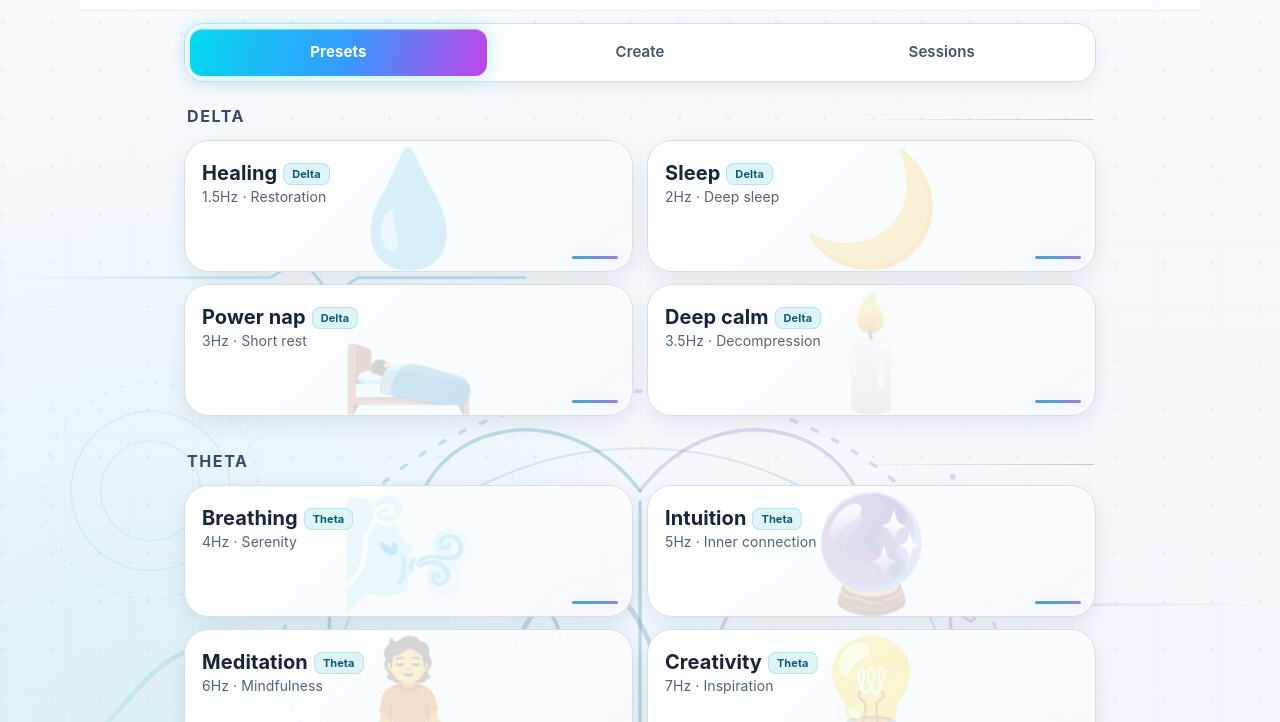
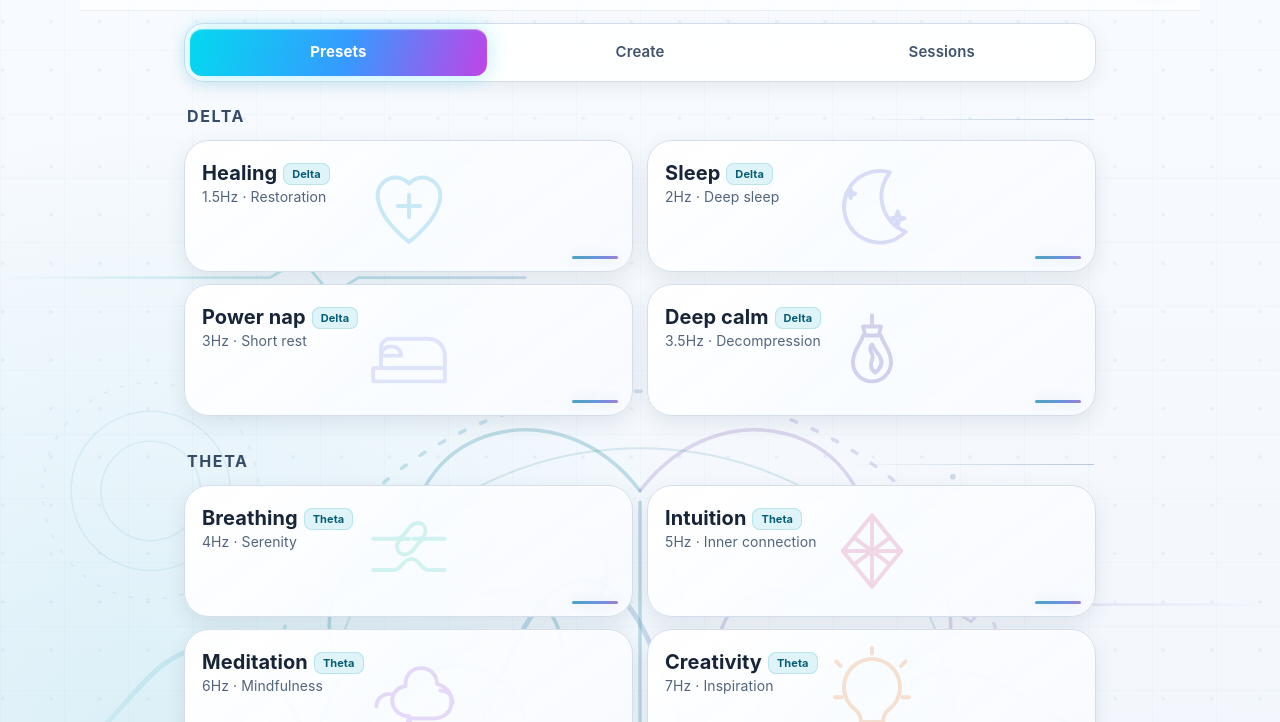
Before and after one commit to scaamanho/binauralbeats, a plain HTML site: page app/index.html in a window 1280 px wide. Shown: the part 78-800 px from the top of the page. Drawn offline with Linux system fonts and the light colour scheme.

Commit message:
feat: replace preset emoji with custom SVG icons
Use matching line-art icons in preset cards and the active preset display. Bump the service worker cache to v44.

```diff
--- a/app/app.js
+++ b/app/app.js
@@ -181,27 +181,53 @@ function translateStatic(){
 }
 const PRESETS = [
   // Agrupadas por onda (Delta→Theta→Alpha→Beta→Gamma) y ascendente por Hz dentro de cada grupo
-  {id:'sanacion',name:'Sanación',sub:'Restauración',icon:'💧',beat:1.5,base:200,wave:'Delta',grad:'linear-gradient(135deg,#0ea5e9,#0369a1)',c1:'#0ea5e9',glow:'rgba(14,165,233,0.4)',desc:'Delta 1.5Hz - Sueño muy profundo y restauración física'},
-  {id:'dormir',name:'Dormir',sub:'Sueño profundo',icon:'🌙',beat:2,base:200,wave:'Delta',grad:'linear-gradient(135deg,#6366f1,#312e81)',c1:'#6366f1',glow:'rgba(99,102,241,0.4)',desc:'Delta 2Hz - Sueño reparador y sanación profunda'},
-  {id:'siesta',name:'Siesta',sub:'Descanso breve',icon:'🛌',beat:3,base:200,wave:'Delta',grad:'linear-gradient(135deg,#818cf8,#4f46e5)',c1:'#818cf8',glow:'rgba(129,140,248,0.4)',desc:'Delta 3Hz - Descanso profundo y recuperación física'},
-  {id:'calma',name:'Calma profunda',sub:'Descompresión',icon:'🕯️',beat:3.5,base:200,wave:'Delta',grad:'linear-gradient(135deg,#4338ca,#1e1b4b)',c1:'#4338ca',glow:'rgba(67,56,202,0.4)',desc:'Delta 3.5Hz - Descompresión física y mental profunda'},
-  {id:'respiracion',name:'Respiración',sub:'Serenidad',icon:'🌬️',beat:4,base:200,wave:'Theta',grad:'linear-gradient(135deg,#2dd4bf,#0d9488)',c1:'#2dd4bf',glow:'rgba(45,212,191,0.4)',desc:'Theta 4Hz - Meditación profunda y conexión subconsciente'},
-  {id:'intuicion',name:'Intuición',sub:'Conexión interna',icon:'🔮',beat:5,base:200,wave:'Theta',grad:'linear-gradient(135deg,#ec4899,#be185d)',c1:'#ec4899',glow:'rgba(236,72,153,0.4)',desc:'Theta 5Hz - Relajación profunda e intuición'},
-  {id:'meditar',name:'Meditación',sub:'Atención plena',icon:'🧘',beat:6,base:200,wave:'Theta',grad:'linear-gradient(135deg,#a855f7,#7e22ce)',c1:'#a855f7',glow:'rgba(168,85,247,0.4)',desc:'Theta 6Hz - Meditación ligera y visualización'},
-  {id:'creatividad',name:'Creatividad',sub:'Inspiración',icon:'💡',beat:7,base:200,wave:'Theta',grad:'linear-gradient(135deg,#f97316,#ea580c)',c1:'#f97316',glow:'rgba(249,115,22,0.4)',desc:'Theta 7Hz - Ideas creativas y estado hipnagógico'},
-  {id:'alegria',name:'Alegría',sub:'Bienestar',icon:'😊',beat:9,base:200,wave:'Alpha',grad:'linear-gradient(135deg,#fb7185,#e11d48)',c1:'#fb7185',glow:'rgba(251,113,133,0.4)',desc:'Alpha 9Hz - Estado de ánimo positivo y bienestar'},
-  {id:'relax',name:'Relajarse',sub:'Calma',icon:'🌿',beat:10,base:200,wave:'Alpha',grad:'linear-gradient(135deg,#10b981,#059669)',c1:'#10b981',glow:'rgba(16,185,129,0.4)',desc:'Alpha 10Hz - Relajación alerta y reducción de estrés'},
-  {id:'claridad',name:'Claridad',sub:'Equilibrio',icon:'🔎',beat:12,base:200,wave:'Alpha',grad:'linear-gradient(135deg,#38bdf8,#0284c7)',c1:'#38bdf8',glow:'rgba(56,189,248,0.4)',desc:'Alpha 12Hz - Pensamiento positivo y visualización clara'},
-  {id:'equilibrio',name:'Equilibrio',sub:'Estabilidad emocional',icon:'⚖️',beat:13,base:200,wave:'Alpha',grad:'linear-gradient(135deg,#34d399,#059669)',c1:'#34d399',glow:'rgba(52,211,153,0.4)',desc:'Alpha 13Hz - Estabilidad emocional y equilibrio interior'},
-  {id:'memoria',name:'Memoria',sub:'Aprendizaje',icon:'🧠',beat:14,base:200,wave:'Beta',grad:'linear-gradient(135deg,#00d4ff,#0066ff)',c1:'#00d4ff',glow:'rgba(0,212,255,0.4)',desc:'Beta 14Hz - Concentración suave y atención focalizada'},
-  {id:'estudio',name:'Estudio',sub:'Aprendizaje intensivo',icon:'📚',beat:16,base:200,wave:'Beta',grad:'linear-gradient(135deg,#22d3ee,#0891b2)',c1:'#22d3ee',glow:'rgba(34,211,238,0.4)',desc:'Beta 16Hz - Atención sostenida para sesiones de estudio largas'},
-  {id:'enfoque',name:'Enfoque profundo',sub:'Productividad',icon:'🎯',beat:18,base:200,wave:'Beta',grad:'linear-gradient(135deg,#14b8a6,#0f766e)',c1:'#14b8a6',glow:'rgba(20,184,166,0.4)',desc:'Beta 18Hz - Concentración intensa y resolución de problemas'},
-  {id:'energia',name:'Energía',sub:'Motivación',icon:'⚡',beat:20,base:200,wave:'Beta',grad:'linear-gradient(135deg,#f59e0b,#dc2626)',c1:'#f59e0b',glow:'rgba(245,158,11,0.4)',desc:'Beta 20Hz - Concentración intensa y energía mental'},
-  {id:'alerta',name:'Alerta',sub:'Activación',icon:'🚀',beat:30,base:200,wave:'Gamma',grad:'linear-gradient(135deg,#facc15,#eab308)',c1:'#facc15',glow:'rgba(250,204,21,0.4)',desc:'Gamma 30Hz - Procesamiento cognitivo y memoria'},
-  {id:'lucidez',name:'Lucidez',sub:'Atención plena intensa',icon:'👁️',beat:35,base:200,wave:'Gamma',grad:'linear-gradient(135deg,#fde047,#ca8a04)',c1:'#fde047',glow:'rgba(253,224,71,0.4)',desc:'Gamma 35Hz - Lucidez mental y atención plena intensa'},
-  {id:'percepcion',name:'Percepción',sub:'Agudeza sensorial',icon:'✨',beat:40,base:200,wave:'Gamma',grad:'linear-gradient(135deg,#e879f9,#a21caf)',c1:'#e879f9',glow:'rgba(232,121,249,0.4)',desc:'Gamma 40Hz - Procesamiento sensorial y percepción aguda'},
-  {id:'expansion',name:'Expansión mental',sub:'Integración cognitiva',icon:'🌟',beat:45,base:200,wave:'Gamma',grad:'linear-gradient(135deg,#c084fc,#7e22ce)',c1:'#c084fc',glow:'rgba(192,132,252,0.4)',desc:'Gamma 45Hz - Expansión de la conciencia e integración cognitiva'}
+  {id:'sanacion',name:'Sanación',sub:'Restauración',beat:1.5,base:200,wave:'Delta',grad:'linear-gradient(135deg,#0ea5e9,#0369a1)',c1:'#0ea5e9',glow:'rgba(14,165,233,0.4)',desc:'Delta 1.5Hz - Sueño muy profundo y restauración física'},
+  {id:'dormir',name:'Dormir',sub:'Sueño profundo',beat:2,base:200,wave:'Delta',grad:'linear-gradient(135deg,#6366f1,#312e81)',c1:'#6366f1',glow:'rgba(99,102,241,0.4)',desc:'Delta 2Hz - Sueño reparador y sanación profunda'},
+  {id:'siesta',name:'Siesta',sub:'Descanso breve',beat:3,base:200,wave:'Delta',grad:'linear-gradient(135deg,#818cf8,#4f46e5)',c1:'#818cf8',glow:'rgba(129,140,248,0.4)',desc:'Delta 3Hz - Descanso profundo y recuperación física'},
+  {id:'calma',name:'Calma profunda',sub:'Descompresión',beat:3.5,base:200,wave:'Delta',grad:'linear-gradient(135deg,#4338ca,#1e1b4b)',c1:'#4338ca',glow:'rgba(67,56,202,0.4)',desc:'Delta 3.5Hz - Descompresión física y mental profunda'},
+  {id:'respiracion',name:'Respiración',sub:'Serenidad',beat:4,base:200,wave:'Theta',grad:'linear-gradient(135deg,#2dd4bf,#0d9488)',c1:'#2dd4bf',glow:'rgba(45,212,191,0.4)',desc:'Theta 4Hz - Meditación profunda y conexión subconsciente'},
+  {id:'intuicion',name:'Intuición',sub:'Conexión interna',beat:5,base:200,wave:'Theta',grad:'linear-gradient(135deg,#ec4899,#be185d)',c1:'#ec4899',glow:'rgba(236,72,153,0.4)',desc:'Theta 5Hz - Relajación profunda e intuición'},
+  {id:'meditar',name:'Meditación',sub:'Atención plena',beat:6,base:200,wave:'Theta',grad:'linear-gradient(135deg,#a855f7,#7e22ce)',c1:'#a855f7',glow:'rgba(168,85,247,0.4)',desc:'Theta 6Hz - Meditación ligera y visualización'},
+  {id:'creatividad',name:'Creatividad',sub:'Inspiración',beat:7,base:200,wave:'Theta',grad:'linear-gradient(135deg,#f97316,#ea580c)',c1:'#f97316',glow:'rgba(249,115,22,0.4)',desc:'Theta 7Hz - Ideas creativas y estado hipnagógico'},
+  {id:'alegria',name:'Alegría',sub:'Bienestar',beat:9,base:200,wave:'Alpha',grad:'linear-gradient(135deg,#fb7185,#e11d48)',c1:'#fb7185',glow:'rgba(251,113,133,0.4)',desc:'Alpha 9Hz - Estado de ánimo positivo y bienestar'},
+  {id:'relax',name:'Relajarse',sub:'Calma',beat:10,base:200,wave:'Alpha',grad:'linear-gradient(135deg,#10b981,#059669)',c1:'#10b981',glow:'rgba(16,185,129,0.4)',desc:'Alpha 10Hz - Relajación alerta y reducción de estrés'},
+  {id:'claridad',name:'Claridad',sub:'Equilibrio',beat:12,base:200,wave:'Alpha',grad:'linear-gradient(135deg,#38bdf8,#0284c7)',c1:'#38bdf8',glow:'rgba(56,189,248,0.4)',desc:'Alpha 12Hz - Pensamiento positivo y visualización clara'},
+  {id:'equilibrio',name:'Equilibrio',sub:'Estabilidad emocional',beat:13,base:200,wave:'Alpha',grad:'linear-gradient(135deg,#34d399,#059669)',c1:'#34d399',glow:'rgba(52,211,153,0.4)',desc:'Alpha 13Hz - Estabilidad emocional y equilibrio interior'},
+  {id:'memoria',name:'Memoria',sub:'Aprendizaje',beat:14,base:200,wave:'Beta',grad:'linear-gradient(135deg,#00d4ff,#0066ff)',c1:'#00d4ff',glow:'rgba(0,212,255,0.4)',desc:'Beta 14Hz - Concentración suave y atención focalizada'},
+  {id:'estudio',name:'Estudio',sub:'Aprendizaje intensivo',beat:16,base:200,wave:'Beta',grad:'linear-gradient(135deg,#22d3ee,#0891b2)',c1:'#22d3ee',glow:'rgba(34,211,238,0.4)',desc:'Beta 16Hz - Atención sostenida para sesiones de estudio largas'},
+  {id:'enfoque',name:'Enfoque profundo',sub:'Productividad',beat:18,base:200,wave:'Beta',grad:'linear-gradient(135deg,#14b8a6,#0f766e)',c1:'#14b8a6',glow:'rgba(20,184,166,0.4)',desc:'Beta 18Hz - Concentración intensa y resolución de problemas'},
+  {id:'energia',name:'Energía',sub:'Motivación',beat:20,base:200,wave:'Beta',grad:'linear-gradient(135deg,#f59e0b,#dc2626)',c1:'#f59e0b',glow:'rgba(245,158,11,0.4)',desc:'Beta 20Hz - Concentración intensa y energía mental'},
+  {id:'alerta',name:'Alerta',sub:'Activación',beat:30,base:200,wave:'Gamma',grad:'linear-gradient(135deg,#facc15,#eab308)',c1:'#facc15',glow:'rgba(250,204,21,0.4)',desc:'Gamma 30Hz - Procesamiento cognitivo y memoria'},
+  {id:'lucidez',name:'Lucidez',sub:'Atención plena intensa',beat:35,base:200,wave:'Gamma',grad:'linear-gradient(135deg,#fde047,#ca8a04)',c1:'#fde047',glow:'rgba(253,224,71,0.4)',desc:'Gamma 35Hz - Lucidez mental y atención plena intensa'},
+  {id:'percepcion',name:'Percepción',sub:'Agudeza sensorial',beat:40,base:200,wave:'Gamma',grad:'linear-gradient(135deg,#e879f9,#a21caf)',c1:'#e879f9',glow:'rgba(232,121,249,0.4)',desc:'Gamma 40Hz - Procesamiento sensorial y percepción aguda'},
+  {id:'expansion',name:'Expansión mental',sub:'Integración cognitiva',beat:45,base:200,wave:'Gamma',grad:'linear-gradient(135deg,#c084fc,#7e22ce)',c1:'#c084fc',glow:'rgba(192,132,252,0.4)',desc:'Gamma 45Hz - Expansión de la conciencia e integración cognitiva'}
 ];
+
+const PRESET_ICON_MARKS={
+  sanacion:'<path d="M50 82S22 62 22 40a16 16 0 0 1 28-10 16 16 0 0 1 28 10c0 22-28 42-28 42Z"/><path d="M50 40v20m-10-10h20"/>',
+  dormir:'<path d="M66 20a32 32 0 1 0 14 53A34 34 0 0 1 66 20Z"/><path d="m31 35 1 3 3 1-3 1-1 3-1-3-3-1 3-1 1-3Zm42 20 1.5 4.5L79 61l-4.5 1.5L73 67l-1.5-4.5L67 61l4.5-1.5L73 55Z"/>',
+  siesta:'<path d="M18 66h64v12H18zM25 66V48a8 8 0 0 1 8-8h34a15 15 0 0 1 15 15v11"/><path d="M25 55h18a8 8 0 0 0-8-8h-2a8 8 0 0 0-8 8Z"/>',
+  calma:'<path d="M50 19v10m-8 0h16l-2 8H44l-2-8Zm0 8c-2 8-9 13-9 24a17 17 0 0 0 34 0c0-11-7-16-9-24"/><path d="M50 45c-5 6 3 8 0 14-2 4-1 9 3 11 5-4 7-9 4-14-1-3-5-5-7-11Z"/>',
+  respiracion:'<path d="M18 39h20c10 0 10-14 20-14 9 0 9 14 0 14h-4m28 0H66c-10 0-10 14-20 14-9 0-9-14 0-14h4M18 67h18c8 0 8-10 16-10s8 10 16 10h14"/>',
+  intuicion:'<path d="M50 18 76 50 50 82 24 50 50 18Z"/><path d="M24 50h52M50 18v64M34 38l32 24m0-24L34 62"/>',
+  meditar:'<path d="M50 69c-8 0-15-6-15-14 0-7 5-12 12-13-1-9 5-16 14-16 8 0 14 6 14 14 8 2 13 8 13 16 0 9-7 15-16 15H50Z"/><path d="M50 69c0 7-5 12-12 12m12-12c0 7 5 12 12 12M33 49c-7 0-12 5-12 11m57-14c7 0 11 5 11 11"/>',
+  creatividad:'<path d="M50 18a25 25 0 0 0-15 45c4 3 5 7 5 11h20c0-4 1-8 5-11a25 25 0 0 0-15-45Z"/><path d="M41 79h18m-15 7h12M50 8v5m30 7-4 4M18 20l4 4m55 28h6M17 52h6"/>',
+  alegria:'<circle cx="50" cy="50" r="31"/><path d="M38 43h.1M62 43h.1M36 57c4 8 10 12 14 12s10-4 14-12"/>',
+  relax:'<path d="M50 80S23 65 23 42c0-12 8-20 18-20 5 0 8 3 9 8 2-5 5-8 10-8 10 0 18 8 18 20 0 23-28 38-28 38Z"/><path d="M50 69V37m0 18c-7-8-13-9-19-9m19 2c6-8 12-11 19-11"/>',
+  claridad:'<circle cx="45" cy="45" r="22"/><path d="m61 61 19 19M35 45h20m-10-10v20"/>',
+  equilibrio:'<path d="M50 20v57m-25 0h50M30 34h40M50 20l-5 7h10l-5-7Z"/><path d="m30 34-13 23h26L30 34Zm40 0L57 57h26L70 34Z"/><path d="M17 57a13 7 0 0 0 26 0m14 0a13 7 0 0 0 26 0"/>',
+  memoria:'<path d="M49 29a13 13 0 0 0-23 8 13 13 0 0 0-5 22 13 13 0 0 0 13 20h15V29Zm2 0a13 13 0 0 1 23 8 13 13 0 0 1 5 22 13 13 0 0 1-13 20H51V29Z"/><path d="M35 40c8 0 12 4 14 10m-20 7c7-2 12 0 17 5m19-22c-7 0-12 4-14 10m20 7c-7-2-12 0-17 5"/>',
+  estudio:'<path d="M50 31c-11-8-23-9-34-5v48c12-4 24-3 34 5 10-8 22-9 34-5V26c-11-4-23-3-34 5Z"/><path d="M50 31v48m-25-38c7-1 13 0 18 3m-18 9c7-1 13 0 18 3m32-15c-7-1-13 0-18 3m18 9c-7-1-13 0-18 3"/>',
+  enfoque:'<circle cx="50" cy="50" r="31"/><circle cx="50" cy="50" r="19"/><circle cx="50" cy="50" r="7"/><path d="M50 12v9m0 58v9M12 50h9m58 0h9"/>',
+  energia:'<path d="m56 14-31 40h22l-3 32 31-44H53l3-28Z"/>',
+  alerta:'<path d="M50 15 76 70H24l26-55Z"/><path d="m50 35-3 19m3 8h.1"/><path d="M18 82h64"/>',
+  lucidez:'<path d="M14 50s13-23 36-23 36 23 36 23-13 23-36 23-36-23-36-23Z"/><circle cx="50" cy="50" r="12"/><circle cx="50" cy="50" r="4"/>',
+  percepcion:'<path d="m50 16 7 23 23-7-14 20 20 14-25-1-4 24-10-22-22 12 12-22-20-14 24 2 9-29Z"/>',
+  expansion:'<path d="m50 14 9 25 27 1-21 16 7 26-22-15-22 15 7-26-21-16 27-1 9-25Z"/><path d="M50 3v7m39 15-6 4M11 25l6 4m72 33-7-1M11 62l7-1"/>'
+};
+function presetIcon(p,className=''){
+  return `<svg class="preset-svg ${className}" viewBox="0 0 100 100" fill="none" stroke="currentColor" stroke-width="3.5" stroke-linecap="round" stroke-linejoin="round" aria-hidden="true">${PRESET_ICON_MARKS[p.id]||''}</svg>`;
+}
 
 /* ============ AUDIO ENGINE ============ */
 Object.assign(TRANSLATIONS.en.presetDetails,{
@@ -482,7 +508,7 @@ PRESETS.forEach(p=>{
   el.style.setProperty('--grad',p.grad);
   el.style.setProperty('--c1',p.c1);
   el.style.setProperty('--glow',p.glow);
-  el.innerHTML=`<div class="icon">${p.icon}</div>
+  el.innerHTML=`<div class="icon">${presetIcon(p)}</div>
     <div class="name"></div><div class="hz"></div>`;
   el.onclick=()=>selectPreset(p);
   presetGrid.appendChild(el);
@@ -503,7 +529,7 @@ function selectPreset(p){
   document.querySelectorAll('.preset').forEach(e=>e.classList.remove('active'));
   document.querySelector(`.preset[data-id="${p.id}"]`)?.classList.add('active');
   renderPresetCard(p);
-  document.getElementById('currentMode').innerHTML=`${p.icon} ${text[0]} <span class="wave-badge">${text[2]}</span>`;
+  document.getElementById('currentMode').innerHTML=`${presetIcon(p,'preset-mode-icon')} ${text[0]} <span class="wave-badge">${text[2]}</span>`;
   document.getElementById('presetDetailsDescription').textContent=details[0];
   document.getElementById('presetDetailsEffects').textContent=details[1];
   document.getElementById('baseFreq').value=p.base;
--- a/app/styles.css
+++ b/app/styles.css
@@ -46,7 +46,9 @@
   .preset:active{transform:scale(0.97)}
   .preset.active::before{opacity:0.18}
   .preset.active{border-color:var(--c1);box-shadow:0 0 24px var(--glow)}
-  .preset .icon{position:absolute;inset:0;display:flex;align-items:center;justify-content:center;font-size:clamp(72px,18vw,112px);line-height:1;opacity:0.15;filter:grayscale(1);pointer-events:none;z-index:0}
+  .preset .icon{position:absolute;inset:0;display:flex;align-items:center;justify-content:center;color:var(--c1);opacity:0.18;pointer-events:none;z-index:0}
+  .preset-svg{display:block;width:clamp(72px,18vw,112px);height:clamp(72px,18vw,112px);overflow:visible}
+  .preset-mode-icon{width:27px;height:27px;vertical-align:-6px;margin-right:5px;color:var(--theme-accent)}
   .preset .name{font-size:14px;font-weight:700;position:relative;z-index:1;text-shadow:0 1px 8px rgba(0,0,0,0.35)}
   .preset .hz{font-size:11px;opacity:0.78;margin-top:3px;position:relative;z-index:1;text-shadow:0 1px 6px rgba(0,0,0,0.35)}
   .player{
--- a/app/sw.js
+++ b/app/sw.js
@@ -1,4 +1,4 @@
-const CACHE_NAME = 'binaural-beats-pro-v43';
+const CACHE_NAME = 'binaural-beats-pro-v44';
 const APP_SHELL = ['./', './index.html', './styles.css', './app.js', './lab-ambient.svg', './lab-ambient-light.svg', './icon.svg', './icon-192.png?v=43', './icon-512.png?v=38'];
 
 self.addEventListener('install', e => {
```
